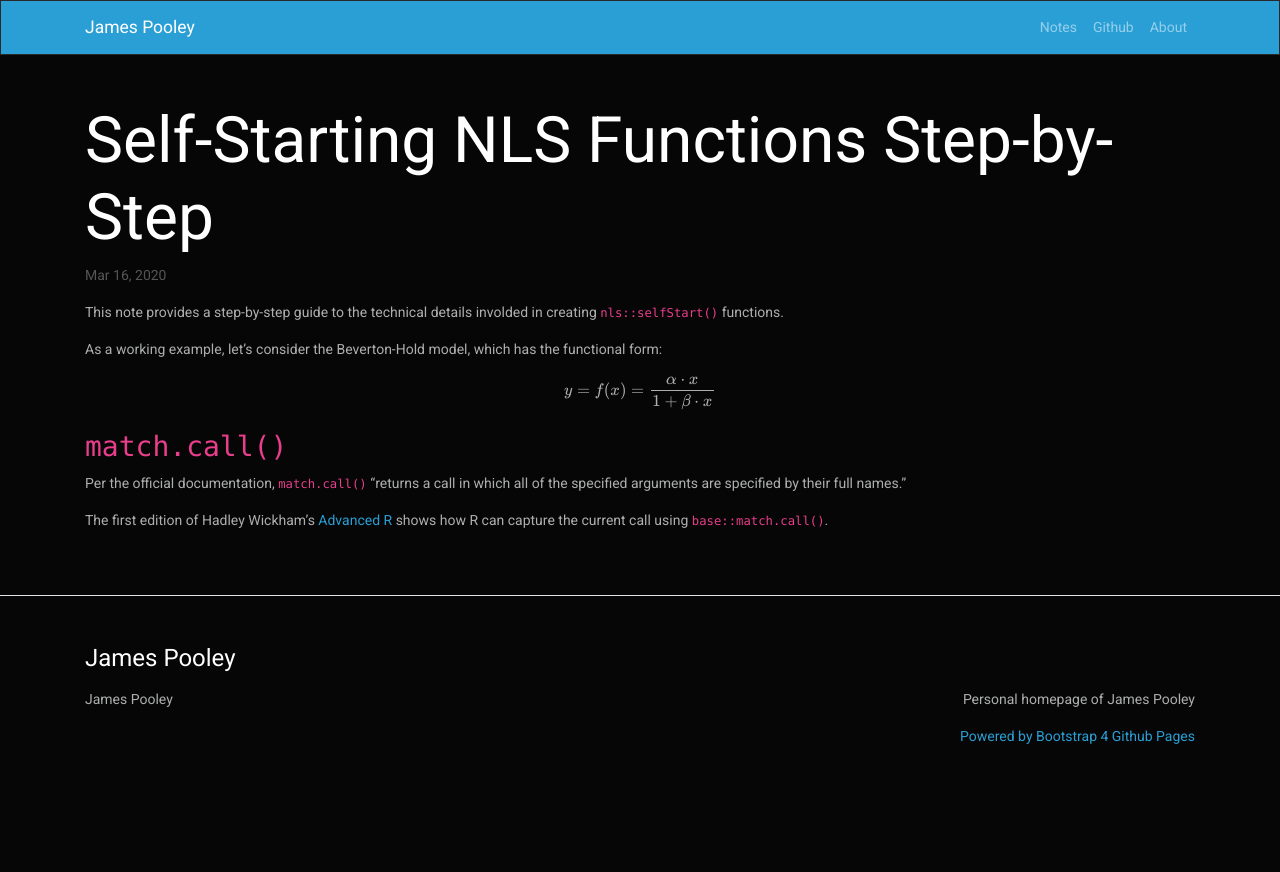
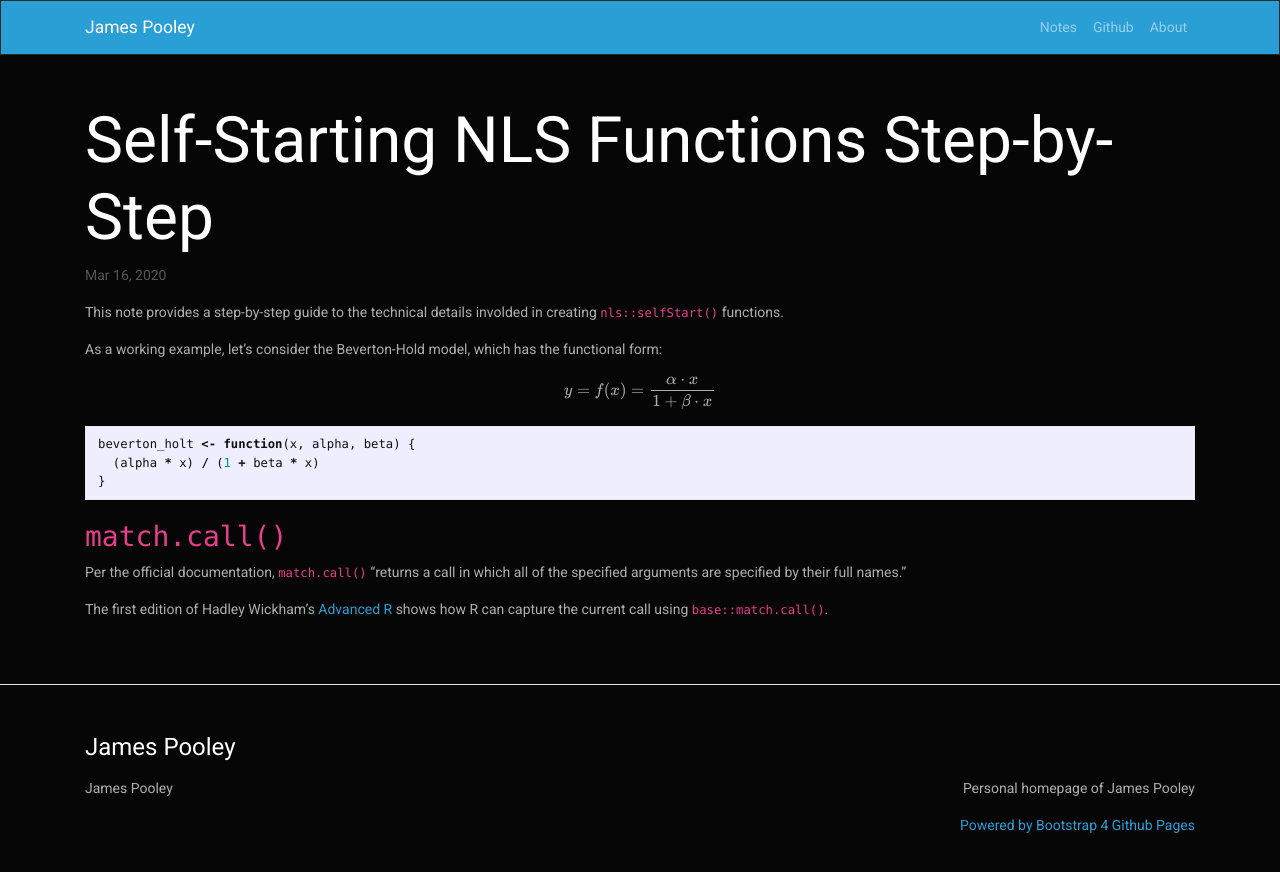
Before and after one commit to jamespooley/archived-jamespooley.github.io, a Jekyll site: the page built from _posts/2020-03-16-nls-selfstart.md, in a window 1280 px wide. Shown: the top 872 px of the page. Built offline with Jekyll 4.4.1, drawn with Linux system fonts in a browser that asks for light colours; formulas are drawn with MathJax 3.

Commit message:
Attempt tp get R syntax highlighting

```diff
--- a/_posts/2020-03-16-nls-selfstart.md
+++ b/_posts/2020-03-16-nls-selfstart.md
@@ -15,6 +15,13 @@ y = f(x) = \frac{\alpha \cdot x}{1 + \beta\cdot x}
 $$
 
 
+{% highlight r %}
+beverton_holt <- function(x, alpha, beta) {
+  (alpha * x) / (1 + beta * x)
+}
+{% endhighlight %}
+
+
 #### `match.call()`
 
 Per the official documentation, `match.call()` "returns a call in which all
```
